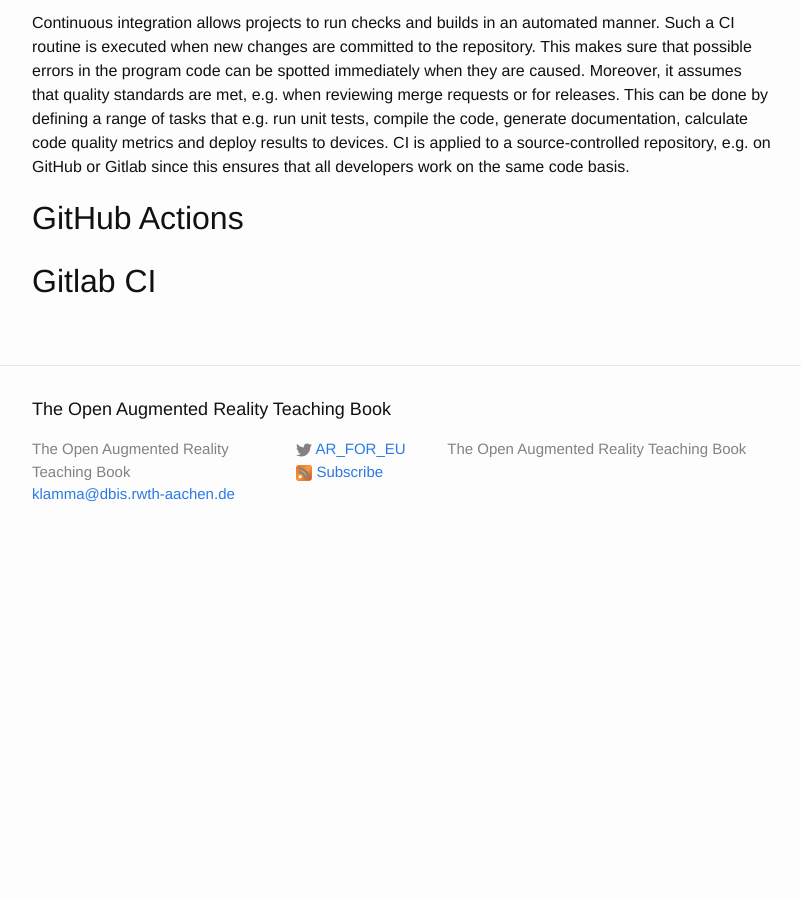
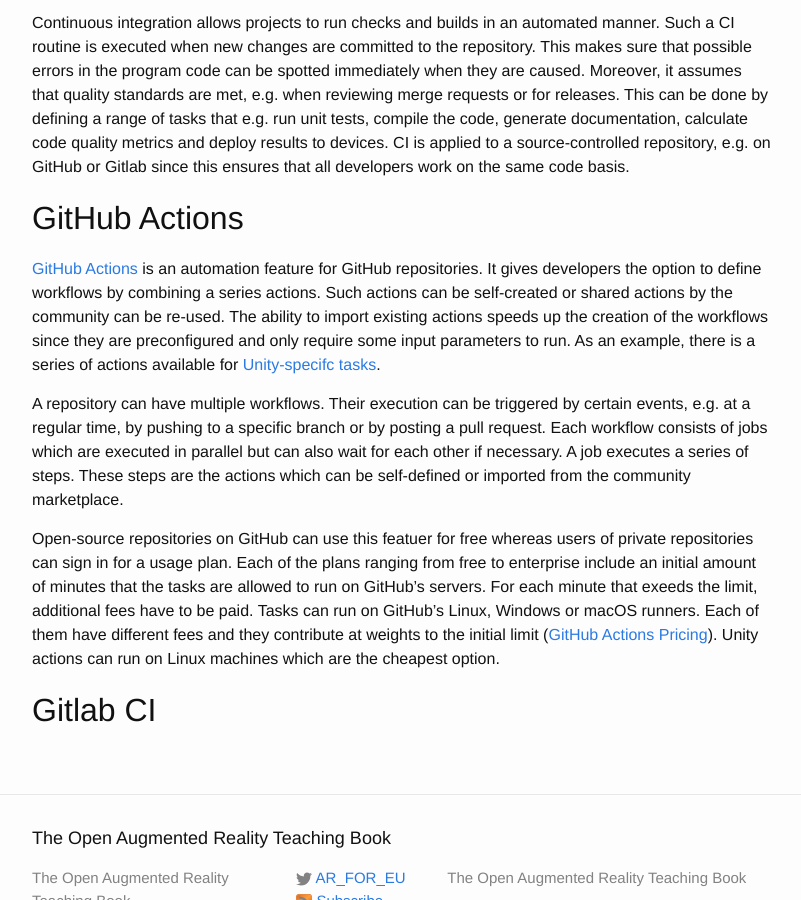
Before and after one commit to klamma/ar-for-eu-book, a Jekyll site: the page built from _pages/chapters/ci_unity.md, in a window 1280 px wide and 900 px high, scrolled down 5327 px. Shown: the whole window, without its empty margins (238-1039 px from the left). Built offline with Jekyll 4.4.1, drawn with Linux system fonts in a browser that asks for light colours; nearby versions of some CDN libraries; before the commit the page ends 5893 px from its top, so only the background shows below that.

Commit message:
added description of GitHub actions

```diff
--- a/_pages/chapters/ci_unity.md
+++ b/_pages/chapters/ci_unity.md
@@ -204,4 +204,23 @@
 
 ## GitHub Actions
 
+[GitHub Actions](https://github.com/features/actions) is an automation feature for GitHub repositories.
+It gives developers the option to define workflows by combining a series actions.
+Such actions can be self-created or shared actions by the community can be re-used.
+The ability to import existing actions speeds up the creation of the workflows since they are preconfigured and only require some input parameters to run.
+As an example, there is a series of actions available for [Unity-specifc tasks](https://github.com/webbertakken/unity-actions).
+
+A repository can have multiple workflows.
+Their execution can be triggered by certain events, e.g. at a regular time, by pushing to a specific branch or by posting a pull request.
+Each workflow consists of jobs which are executed in parallel but can also wait for each other if necessary.
+A job executes a series of steps.
+These steps are the actions which can be self-defined or imported from the community marketplace.
+
+Open-source repositories on GitHub can use this featuer for free whereas users of private repositories can sign in for a usage plan.
+Each of the plans ranging from free to enterprise include an initial amount of minutes that the tasks are allowed to run on GitHub's servers.
+For each minute that exeeds the limit, additional fees have to be paid.
+Tasks can run on GitHub's Linux, Windows or macOS runners.
+Each of them have different fees and they contribute at weights to the initial limit ([GitHub Actions Pricing](https://docs.github.com/en/github/setting-up-and-managing-billing-and-payments-on-github/about-billing-for-github-actions)).
+Unity actions can run on Linux machines which are the cheapest option.
+
 ## Gitlab CI
```
